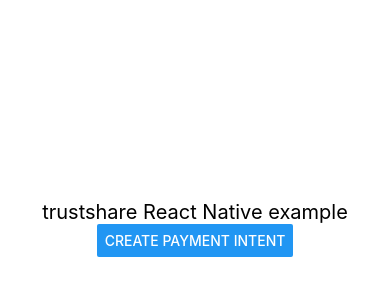
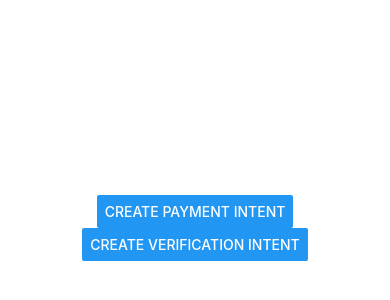
Before and after one commit to trustshare/examples, a React Native app in the folder examples/expo/: screen / in a window 390 px wide. Shown: the part 194-494 px from the top of the page. Built offline with nearby package versions, Linux system fonts and the light colour scheme.

Commit message:
feat: React native exmaple working with package

```diff
--- a/examples/expo/App.tsx
+++ b/examples/expo/App.tsx
@@ -1,124 +1,80 @@
-import React, { useState } from "react";
-import { Button, SafeAreaView, StyleSheet, Text, View } from "react-native";
-import { WebView, WebViewProps } from "react-native-webview";
+import * as React from 'react';
 
-const sharedProps: Partial<WebViewProps> = {
-  setSupportMultipleWindows: true,
-  allowsInlineMediaPlayback: true,
-  cacheEnabled: true,
-  geolocationEnabled: false,
-  javaScriptEnabled: true,
-  javaScriptCanOpenWindowsAutomatically: true,
-  mediaPlaybackRequiresUserAction: false,
-  mixedContentMode: "compatibility",
-};
+import { Checkout, Verify } from '@trustshare/react-native-sdk';
+import { Button, SafeAreaView, StyleSheet, View } from 'react-native';
 
-const App = () => {
-  const [clientSecret, setClientSecret] = useState<string | null>(null);
-  const [loading, setLoading] = useState(false);
-  const [popupUrl, setPopupUrl] = useState<string | null>(null);
+export default function App() {
+  const [paymentClientSecret, setPaymentClientSecret] = React.useState<
+    string | null
+  >(null);
+  const [verificationClientSecret, setVerificationClientSecret] =
+    React.useState<string | null>(null);
 
-  function handleClick() {
-    console.log("handle click");
-    setLoading(true);
-    fetch("http://localhost:9987/createPaymentIntent")
+  function createPaymentIntent() {
+    fetch('http://localhost:9987/createPaymentIntent')
       .then((res) => res.json())
       .then((res) => {
-        setClientSecret(res.client_secret);
+        setPaymentClientSecret(res.client_secret);
+      });
+  }
+
+  function createVerificationIntent() {
+    fetch('http://localhost:9987/createVerificationIntent')
+      .then((res) => res.json())
+      .then((res) => {
+        setVerificationClientSecret(res.client_secret);
       });
   }
 
   return (
     <SafeAreaView style={styles.safeArea}>
       <View style={styles.container}>
-        {!clientSecret && (
-          <View
-            style={{
-              flex: 1,
-              justifyContent: "center",
-              alignItems: "center",
-            }}
-          >
-            <Text style={styles.heading}>trustshare React Native example</Text>
+        {paymentClientSecret && (
+          <Checkout
+            options={{ __BASE_URL: '.nope.sh' }}
+            clientSecret={paymentClientSecret}
+          />
+        )}
+        {verificationClientSecret && (
+          <Verify
+            options={{ __BASE_URL: '.nope.sh' }}
+            clientSecret={verificationClientSecret}
+          />
+        )}
+        {!paymentClientSecret && !verificationClientSecret && (
+          <View style={styles.wrapper}>
             <Button
-              disabled={loading}
               title="Create Payment Intent"
-              onPress={handleClick}
-            ></Button>
-          </View>
-        )}
-        {clientSecret && (
-          <View
-            style={{
-              flex: 1,
-              zIndex: 1,
-              elevation: 1,
-              position: "absolute",
-              top: 0,
-              left: 0,
-              height: "100%",
-              width: "100%",
-            }}
-          >
-            <WebView
-              onMessage={(event) => {
-                if (event.nativeEvent.data === "trustshare::close_popup") {
-                  setPopupUrl(null);
-                }
-              }}
-              onShouldStartLoadWithRequest={(req) => {
-                if (req.mainDocumentURL !== req.url) return true;
-                if (!req.url.includes(".nope.sh")) {
-                  setPopupUrl(req.url);
-                  return false;
-                }
-                return true;
-              }}
-              source={{
-                uri: `https://checkout.nope.sh/process?s=${clientSecret}&st=0`,
-              }}
-              {...sharedProps}
+              onPress={createPaymentIntent}
             />
-          </View>
-        )}
-
-        {popupUrl && (
-          <View
-            style={{
-              flex: 1,
-              zIndex: 2,
-              elevation: 2,
-              position: "absolute",
-              top: 0,
-              left: 0,
-              height: "100%",
-              width: "100%",
-            }}
-          >
-            <WebView
-              source={{
-                uri: popupUrl,
-              }}
-              {...sharedProps}
+            <Button
+              title="Create Verification Intent"
+              onPress={createVerificationIntent}
             />
           </View>
         )}
       </View>
     </SafeAreaView>
   );
-};
+}
 
 const styles = StyleSheet.create({
-  heading: {
-    fontSize: 20,
+  wrapper: {
+    flex: 1,
+    justifyContent: 'center',
+    alignItems: 'center',
+  },
+  container: {
+    flex: 1,
+    alignItems: 'center',
+    justifyContent: 'center',
   },
   safeArea: {
     flex: 1,
   },
-  container: {
-    flex: 1,
-    flexDirection: "column",
+  box: {
+    width: 60,
+    height: 60,
+    marginVertical: 20,
   },
 });
-
-export default App;
--- a/examples/expo/package.json
+++ b/examples/expo/package.json
@@ -23,7 +23,7 @@
     "react-dom": "18.0.0",
     "react-native": "0.69.6",
     "react-native-web": "~0.18.7",
-    "react-native-webview": "11.23.0"
+    "@trustshare/react-native-sdk": "0.0.1"
   },
   "devDependencies": {
     "@babel/core": "^7.12.9",
```
Also changed, not shown: 2 other files (tests, documents, lock files or other folders).
